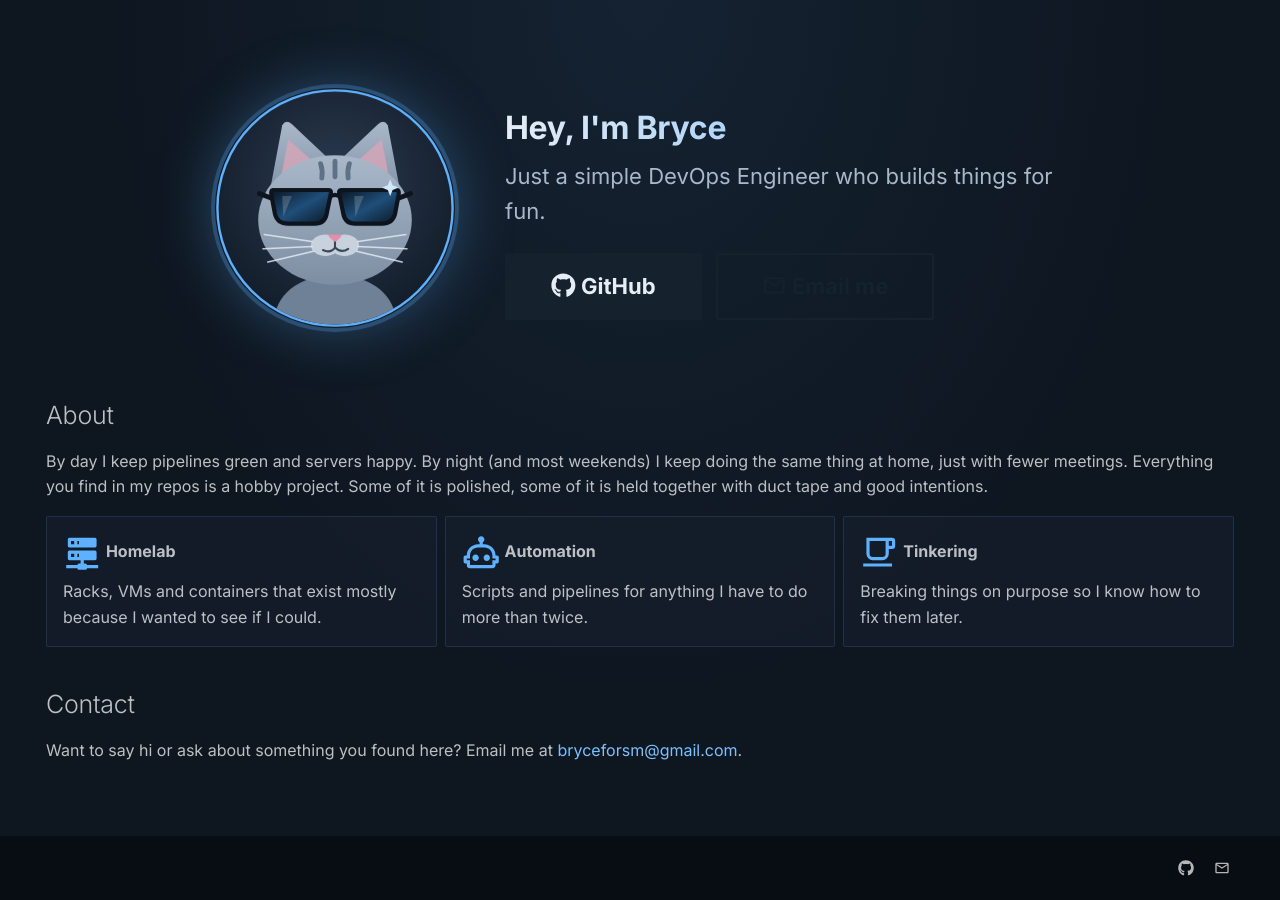
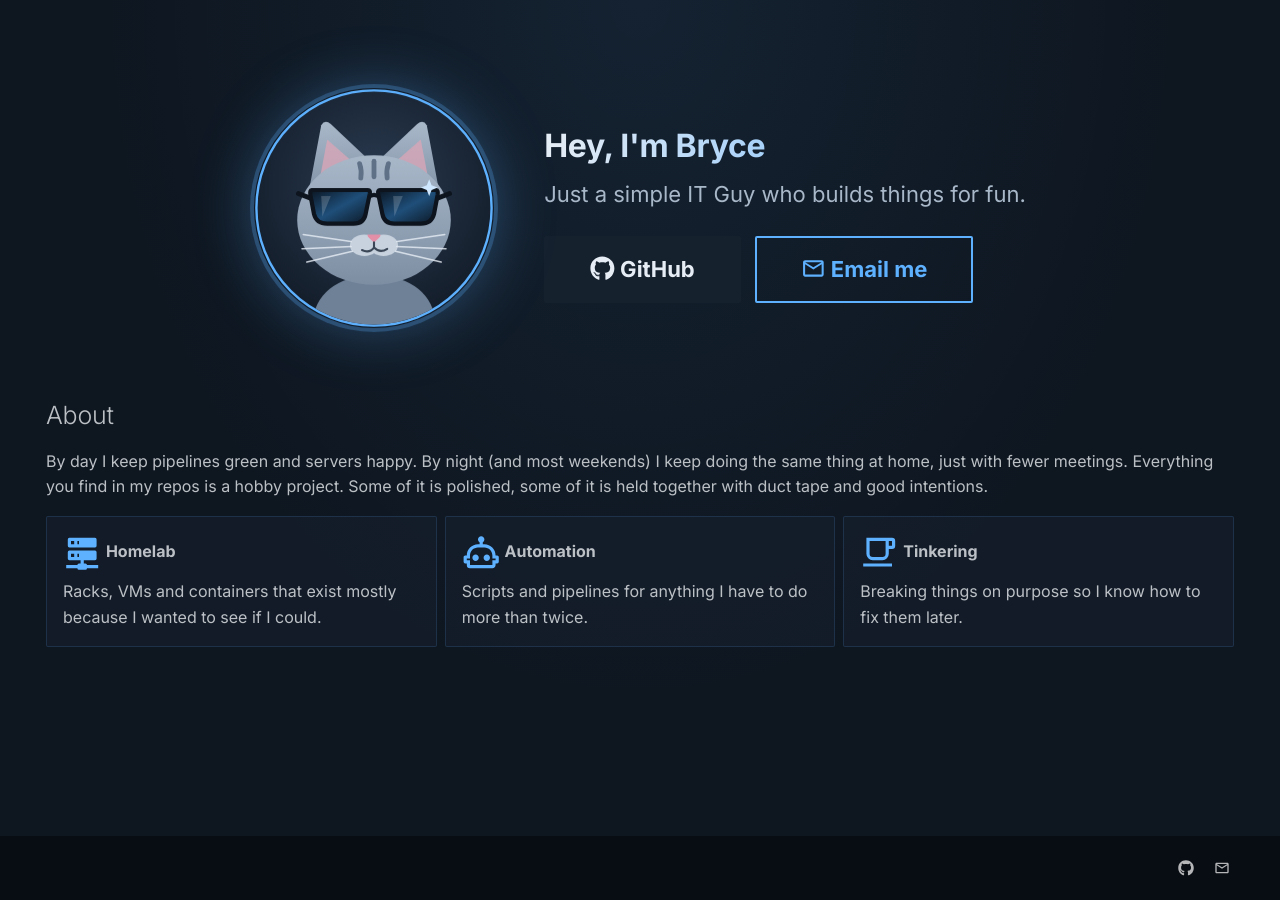
Before and after one commit to bryceforsm/bryceforsm.github.io, an MkDocs documentation site: the page built from docs/index.md, in a window 1280 px wide. Built offline with MkDocs 1.6.1 and Material for MkDocs 9.7.7, drawn with Linux system fonts in a browser that asks for light colours.

Commit message:
Update personal description to reflect current role and enhance site description

```diff
--- a/docs/index.md
+++ b/docs/index.md
@@ -12,7 +12,7 @@ hide:
 
 # Hey, I'm Bryce
 
-Just a simple DevOps Engineer who builds things for fun.
+Just a simple IT Guy who builds things for fun.
 
 [:fontawesome-brands-github: GitHub](https://github.com/bryceforsm){ .md-button .md-button--primary }
 [:material-email-outline: Email me](mailto:bryceforsm@gmail.com){ .md-button }
@@ -41,8 +41,3 @@ Some of it is polished, some of it is held together with duct tape and good inte
     Breaking things on purpose so I know how to fix them later.
 
 </div>
-
-## Contact
-
-Want to say hi or ask about something you found here? Email me at
-[bryceforsm@gmail.com](mailto:bryceforsm@gmail.com).
--- a/docs/stylesheets/extra.css
+++ b/docs/stylesheets/extra.css
@@ -69,6 +69,10 @@
   margin: 1.2rem 0.4rem 0 0;
 }
 
+.md-typeset .md-button:not(.md-button--primary) {
+  color: var(--md-accent-fg-color);
+}
+
 .md-typeset .grid.cards > ul > li {
   border-color: rgba(94, 177, 255, 0.15);
   background: rgba(22, 33, 46, 0.6);
--- a/mkdocs.yml
+++ b/mkdocs.yml
@@ -1,6 +1,6 @@
 site_name: bryceforsm.github.io
 site_url: https://bryceforsm.github.io/
-site_description: A simple DevOps Engineer with too many hobby projects.
+site_description: A simple IT Guy with too many hobby projects.
 repo_url: https://github.com/bryceforsm
 repo_name: bryceforsm
 
```
